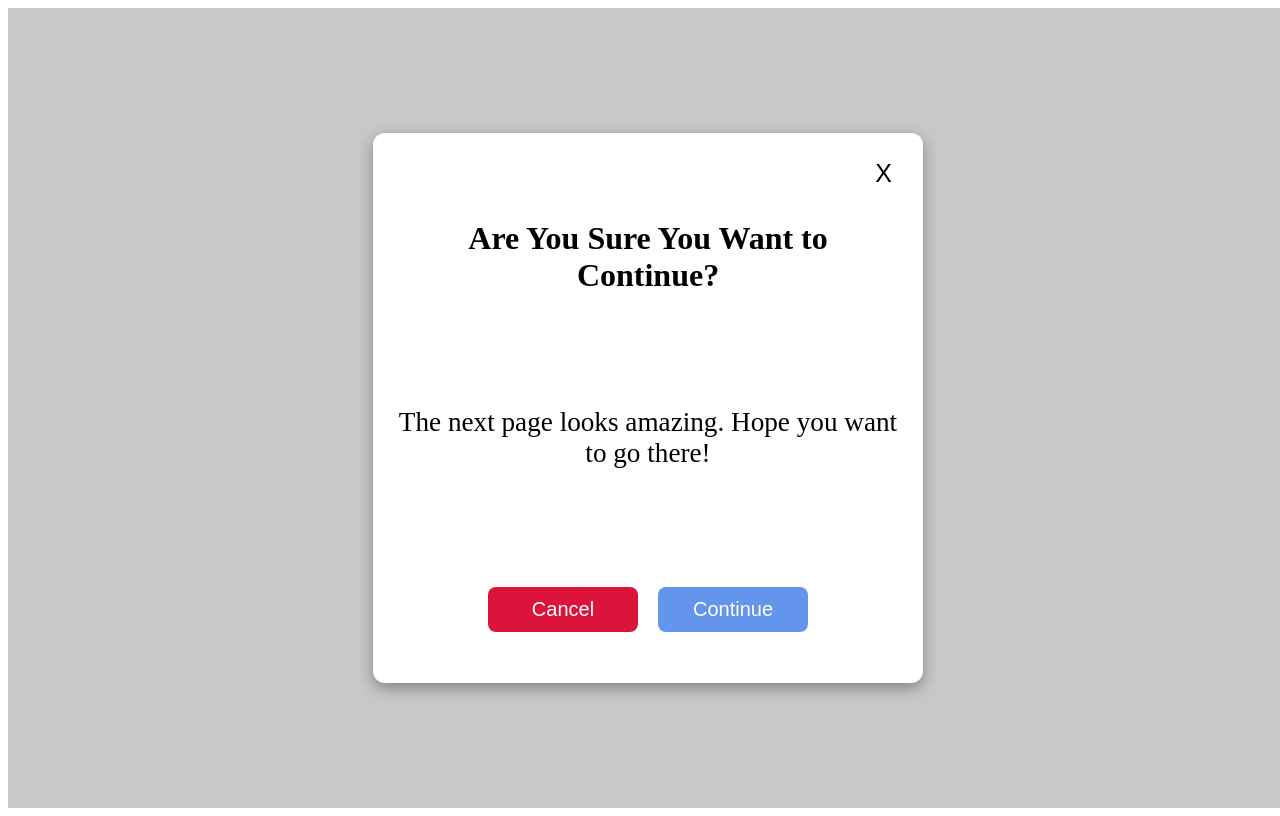
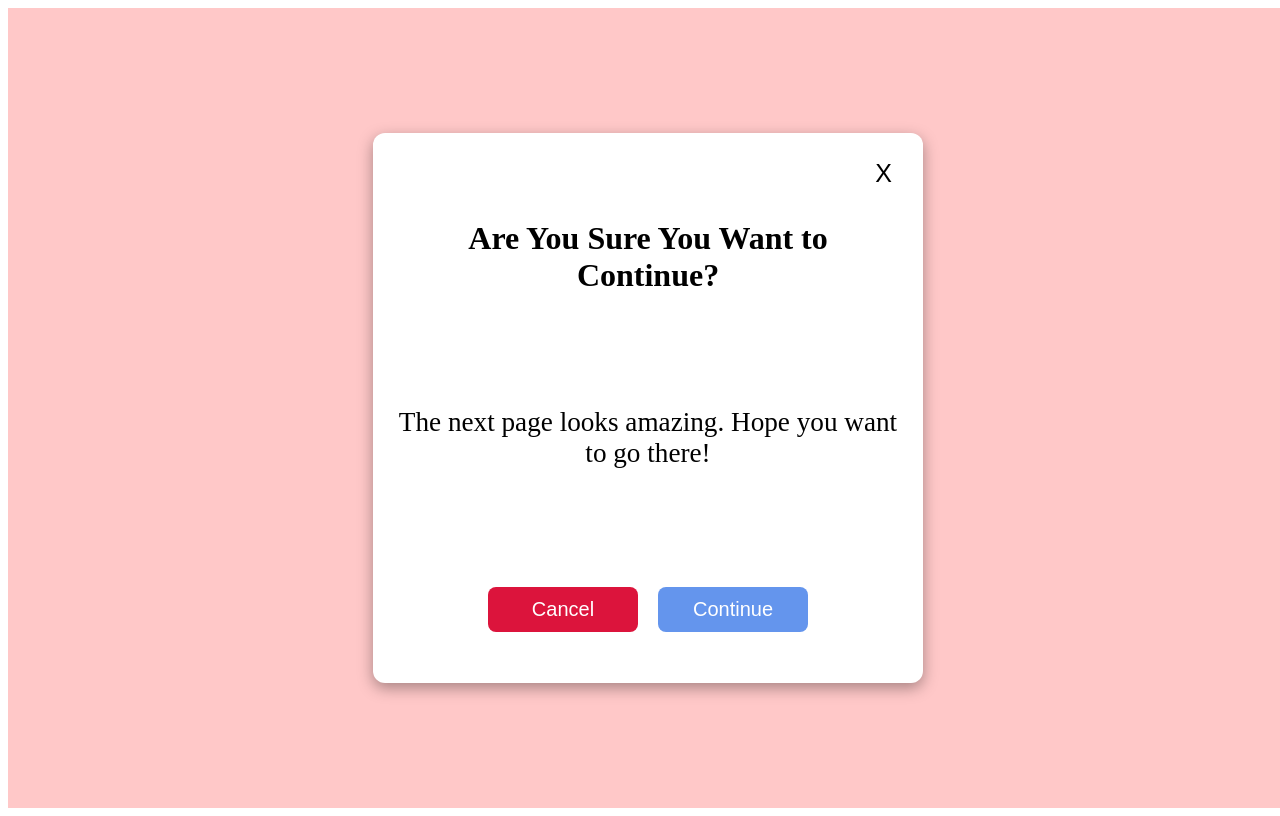
Before and after one commit to mohandand/ModalComponent, a React (Create React App) app: page / in a window 1280 px wide. Both pictures are taken after a click on the button "Open". Built offline with nearby package versions, Linux system fonts and the light colour scheme.

Commit message:
1 file modified

```diff
--- a/Components/Modal.css
+++ b/Components/Modal.css
@@ -1,7 +1,7 @@
 .modalBackground {
   width: 100vw;
   height: 100vh;
-  background-color: rgba(200, 200, 200);
+  background-color: rgba(300, 200, 200);
   position: fixed;
   display: flex;
   justify-content: center;
```
